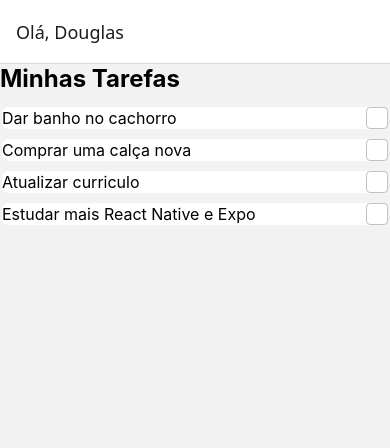
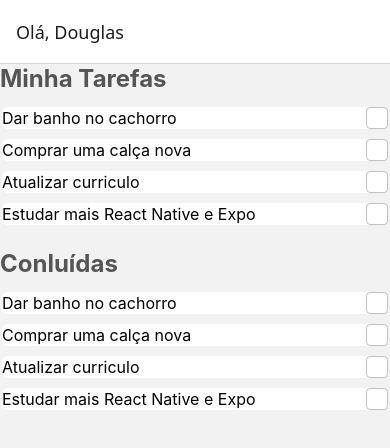
Before and after one commit to douglas-moura/projeto_minhas-tarefas, a React Native app: screen /Home in a window 390 px wide. Shown: the top 448 px of the page. Built offline with nearby package versions, Linux system fonts and the light colour scheme.

Commit message:
feat: Lista de concluidas
- lista de tarefas concluidas inserida

```diff
--- a/App.js
+++ b/App.js
@@ -15,7 +15,7 @@ const user = {
 
 export default function App() {
     return (
-        <NavigationContainer style={styles.container}>
+        <NavigationContainer>
             <Stack.Navigator>
                 <Stack.Screen
                     name='Home'
@@ -32,10 +32,5 @@ export default function App() {
 }
 
 const styles = StyleSheet.create({
-    container: {
-        flex: 1,
-        backgroundColor: '#fff',
-        alignItems: 'center',
-        justifyContent: 'center',
-    },
+
 })
--- a/src/assets/styles/StylesGlobal.js
+++ b/src/assets/styles/StylesGlobal.js
@@ -3,6 +3,9 @@ import { StyleSheet } from 'react-native'
 export const layouts = StyleSheet.create({
     sessao: {
         padding: 20,
+    },
+    container: {
+        marginBottom: 16,
     },
     textoTitulo01: {
         fontSize: 24,
--- a/src/components/TarefasLista.js
+++ b/src/components/TarefasLista.js
@@ -1,11 +1,13 @@
 import { SafeAreaView, ScrollView, StyleSheet, View, Text } from "react-native"
 import TarefaListaItem from "./TarefasListaItem"
-import { layouts } from "../assets/styles/StylesGlobal"
+import { layouts, paletaCores } from "../assets/styles/StylesGlobal"
 
-export default function TarefasLista() {
+export default function TarefasLista(props) {
     return (
         <View>
-            <Text style={layouts.textoTitulo01}>Minhas Tarefas</Text>
+            <Text style={[layouts.textoTitulo01, {color: paletaCores.cinza.escuro}]}>
+                {props?.tituloLista}
+            </Text>
             <ScrollView>
                 <TarefaListaItem titulo='Dar banho no cachorro' />
                 <TarefaListaItem titulo='Comprar uma calça nova' />
--- a/src/pages/HomePage.js
+++ b/src/pages/HomePage.js
@@ -5,7 +5,12 @@ import TarefasLista from "../components/TarefasLista"
 export default function HomePage() {
     return (
         <SafeAreaView style={[layouts.sessao]}>
-            <TarefasLista />
+            <View style={layouts.container}>
+                <TarefasLista tituloLista='Minha Tarefas' />
+            </View>
+            <View style={layouts.container}>
+                <TarefasLista tituloLista='Conluídas' />
+            </View>
         </SafeAreaView>
     )
 }
```
